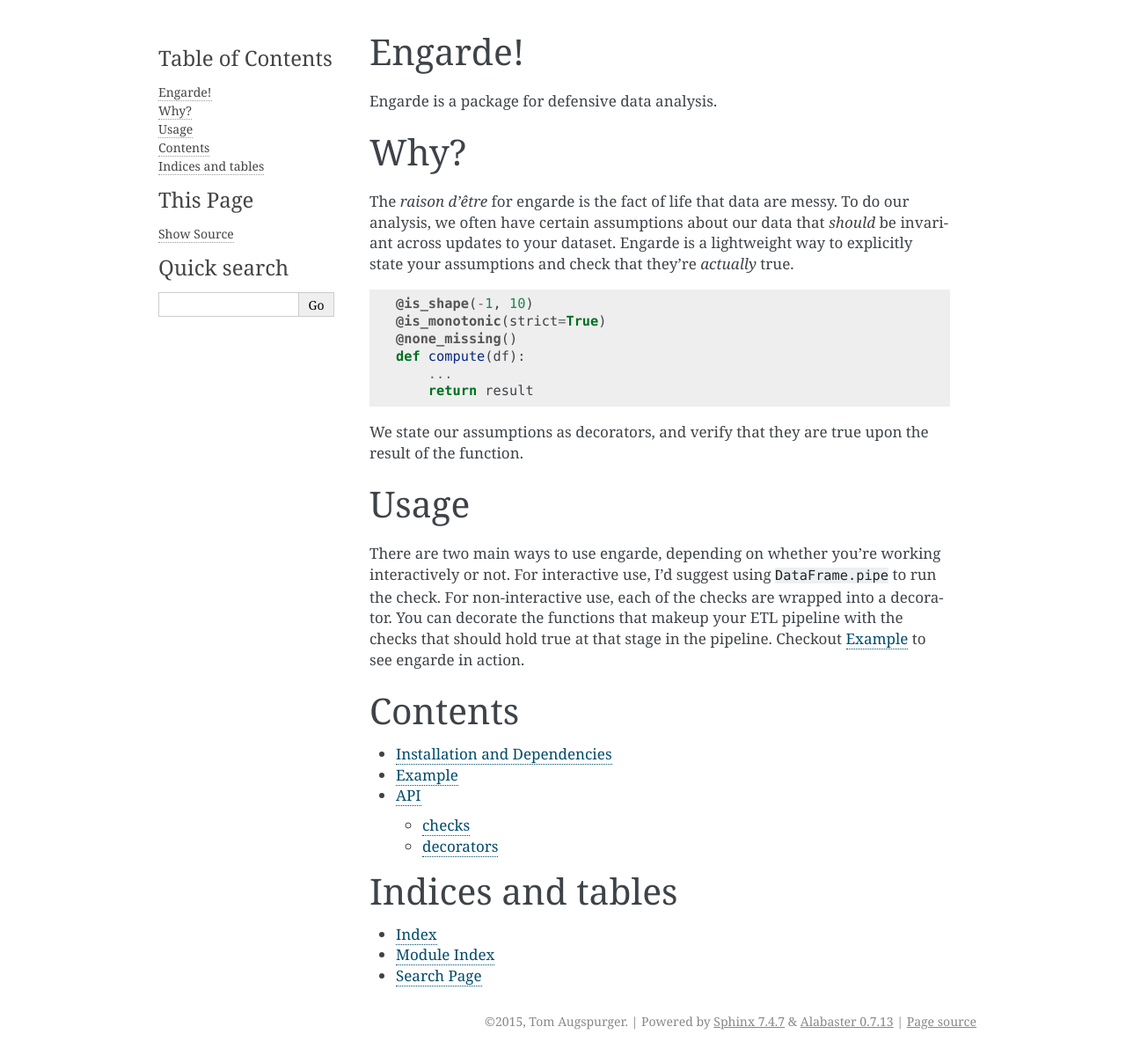
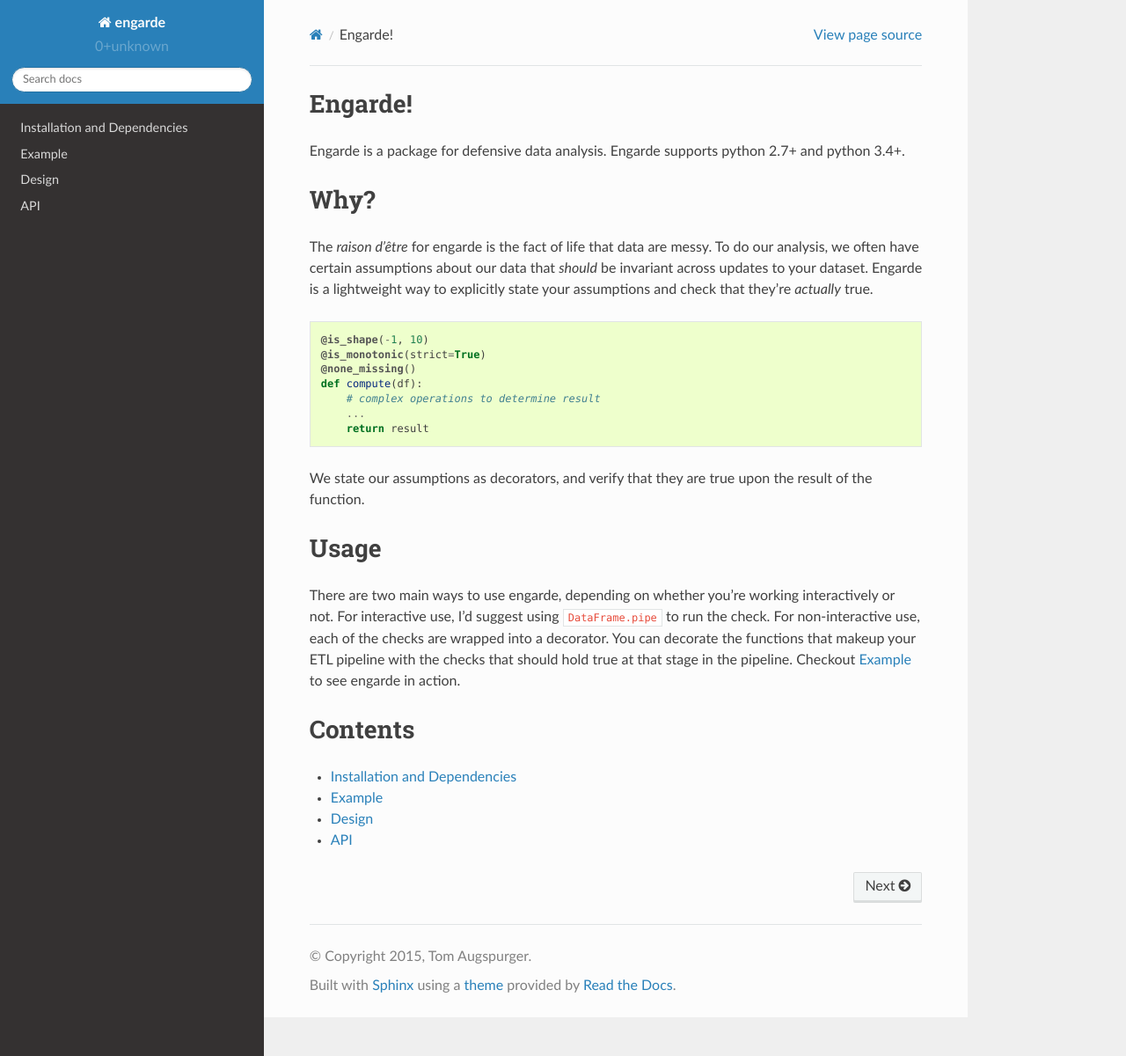
Before and after one commit to engarde-dev/engarde, a Sphinx documentation site: the page built from docs/index.rst, in a window 1280 px wide and 1200 px high. Shown: the whole window at 88% size. Built offline with Sphinx 7.4.7 and the Read the Docs theme 2.0.0, drawn with Linux system fonts in a browser that asks for light colours.

Commit message:
DOC: versioning and updating
BUG: redo versioneer install

```diff
--- a/docs/api.rst
+++ b/docs/api.rst
@@ -1,5 +1,7 @@
 API
 ===
+
+.. _checks:
 
 checks
 ------
@@ -11,6 +13,7 @@ probably via the ``pipe`` method.
 .. automodule:: engarde.checks
    :members:
 
+.. _decorators:
 
 decorators
 ----------
--- a/docs/conf.py
+++ b/docs/conf.py
@@ -62,9 +62,9 @@ author = 'Tom Augspurger'
 # built documents.
 #
 # The short X.Y version.
-version = '0.2.0'
+from engarde import __version__ as version
 # The full version, including alpha/beta/rc tags.
-release = '0.2.0'
+release = version
 
 # The language for content autogenerated by Sphinx. Refer to documentation
 # for a list of supported languages.
@@ -115,7 +115,7 @@ todo_include_todos = False
 
 # The theme to use for HTML and HTML Help pages.  See the documentation for
 # a list of builtin themes.
-html_theme = 'alabaster'
+html_theme = 'sphinx_rtd_theme'
 
 # Theme options are theme-specific and customize the look and feel of a theme
 # further.  For a list of options available for each theme, see the
--- a/docs/index.rst
+++ b/docs/index.rst
@@ -7,6 +7,7 @@ Engarde!
 ========
 
 Engarde is a package for defensive data analysis.
+Engarde supports python 2.7+ and python 3.4+.
 
 Why?
 ====
@@ -23,6 +24,7 @@ and check that they're *actually* true.
    @is_monotonic(strict=True)
    @none_missing()
    def compute(df):
+       # complex operations to determine result
        ...
        return result
 
@@ -39,21 +41,15 @@ check.
 For non-interactive use, each of the checks are wrapped into a
 decorator. You can decorate the functions that makeup your ETL pipeline
 with the checks that should hold true at that stage in the pipeline.
-Checkout :any:`example` to see engarde in action.
+Checkout :ref:`example` to see engarde in action.
 
 Contents
 ========
 
 .. toctree::
-   :maxdepth: 2
+   :maxdepth: 1
 
    install.rst
    example.rst
+   design.rst
    api.rst
-
-Indices and tables
-==================
-
-* :ref:`genindex`
-* :ref:`modindex`
-* :ref:`search`
--- a/engarde/__init__.py
+++ b/engarde/__init__.py
@@ -1,4 +1,6 @@
-__version__ = '0.2.0'
+from ._version import get_versions
+__version__ = get_versions()['version']
+del get_versions
 
 from ._version import get_versions
 __version__ = get_versions()['version']
--- a/engarde/_version.py
+++ b/engarde/_version.py
@@ -36,7 +36,7 @@ def get_config():
     cfg = VersioneerConfig()
     cfg.VCS = "git"
     cfg.style = "pep440"
-    cfg.tag_prefix = "''"
+    cfg.tag_prefix = "v"
     cfg.parentdir_prefix = "engarde-"
     cfg.versionfile_source = "engarde/_version.py"
     cfg.verbose = False
```
Also changed, not shown: docs/design.rst (added, +38 -0 lines), docs/example.rst (+12 -6 lines).
